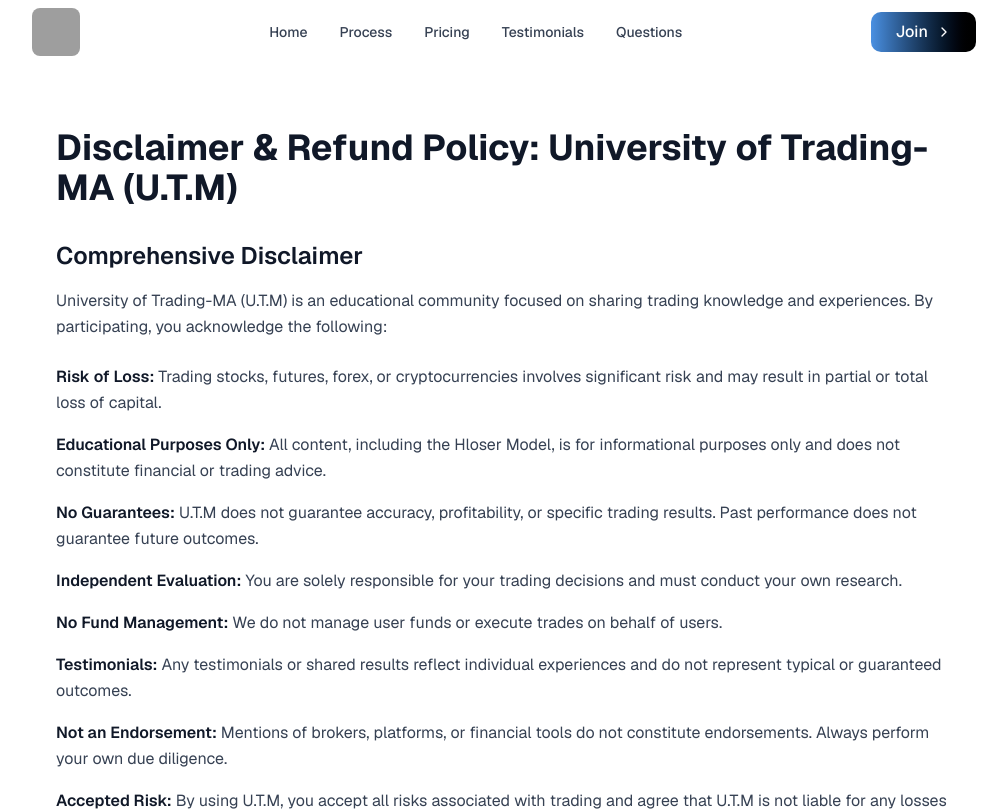
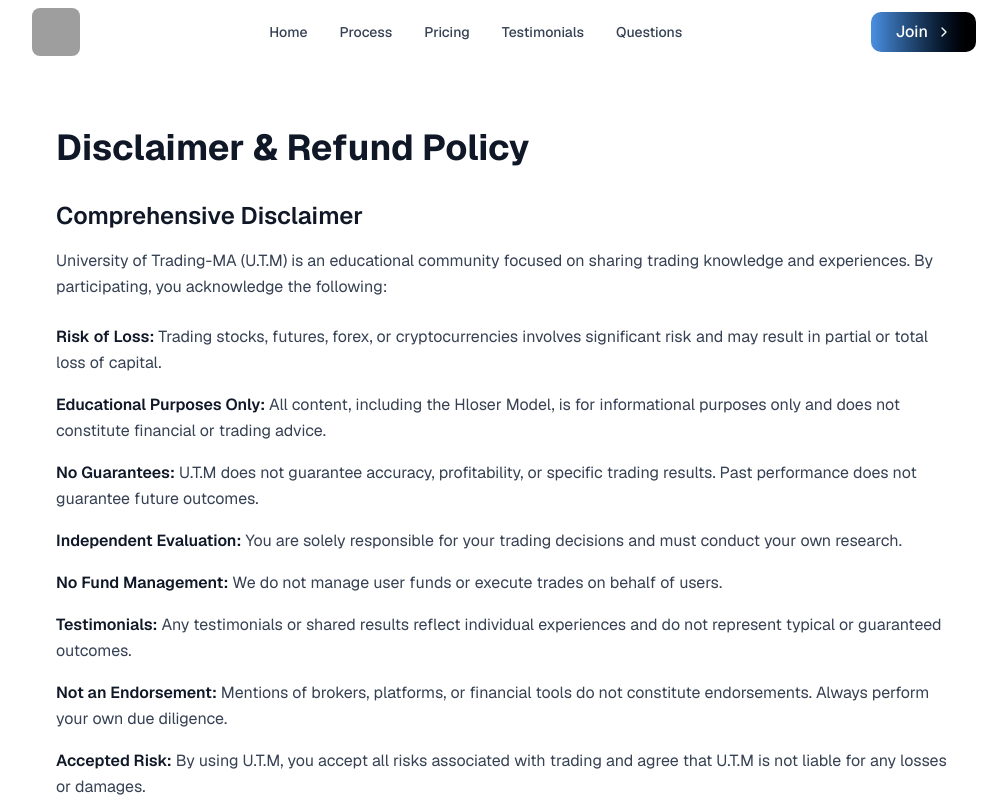
Before and after one commit to hloser77/University-of-Trading-MA, a Next.js app: page /disclaimer in a window 1280 px wide. Shown: the top 811 px of the page, without its empty margins (136-1143 px from the left). Built offline with nearby package versions, Linux system fonts and the light colour scheme; grey boxes are pictures that could not be loaded.

Commit message:
Update page.tsx

```diff
--- a/app/disclaimer/page.tsx
+++ b/app/disclaimer/page.tsx
@@ -65,7 +65,7 @@
         <div className="max-w-4xl mx-auto">
 
 
-          <h1 className="text-4xl font-bold mb-8 text-gray-900">Disclaimer & Refund Policy: University of Trading-MA (U.T.M)</h1>
+          <h1 className="text-4xl font-bold mb-8 text-gray-900">Disclaimer & Refund Policy</h1>
 
           <div className="text-base text-gray-700 leading-relaxed space-y-10">
             <div>
```
